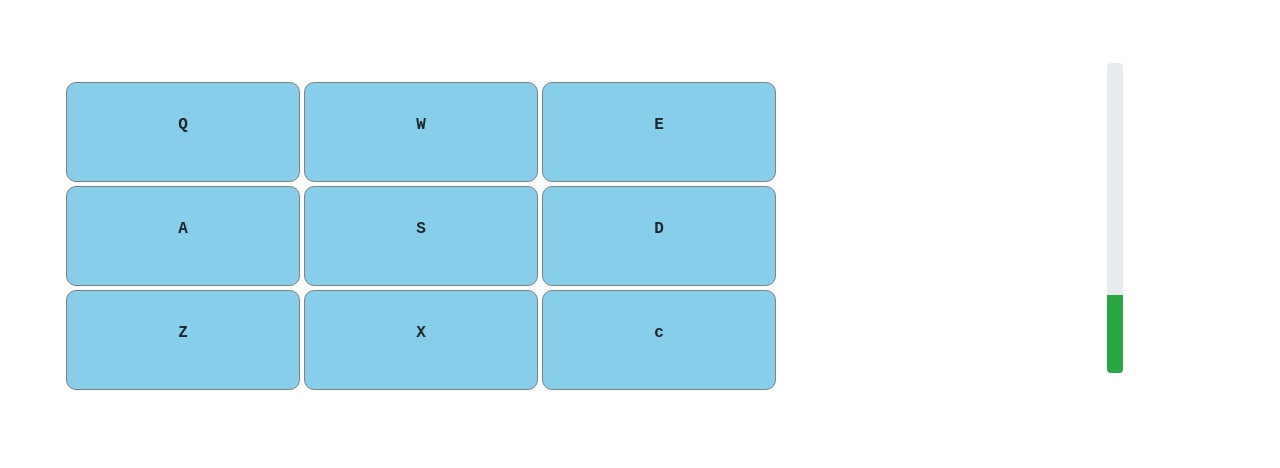
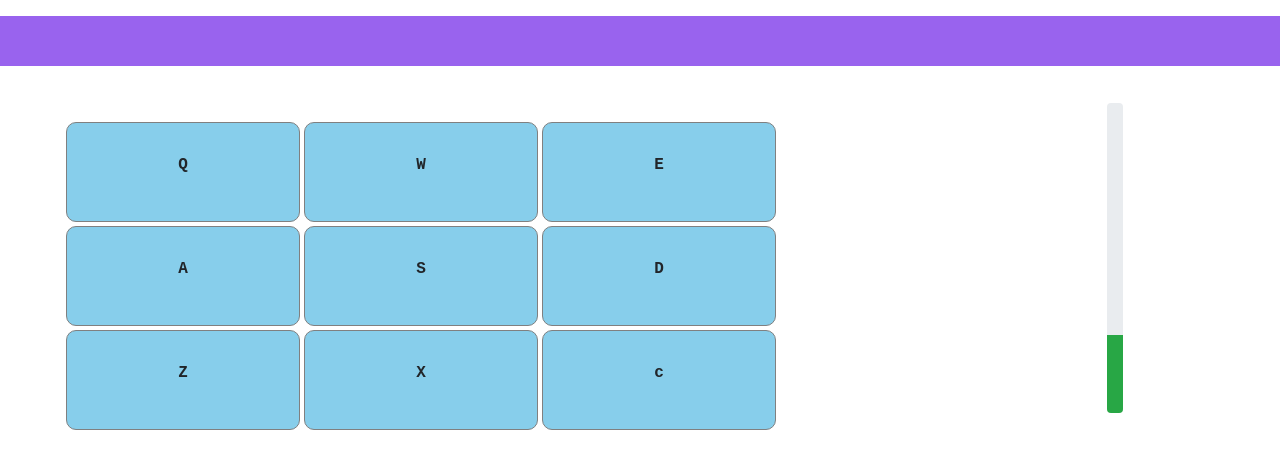
Before and after one commit to archiejnr/drum-machine, a React (Create React App) app in the folder drum-machine/: page / in a window 1280 px wide. Shown: the top 468 px of the page. Built offline with nearby package versions, Linux system fonts and the light colour scheme.

Commit message:
Display Panel added

```diff
--- a/drum-machine/src/App.css
+++ b/drum-machine/src/App.css
@@ -15,7 +15,7 @@
   display:inline-block;
   position:absolute;
   left:5%;
-  top:10%;
+  top:15%;
 }
 /*continue from making the design for the layout of the app*/
 .topLeft{
@@ -23,6 +23,7 @@
 }
 .topRight{}
 .topCenter{}
+
 .slider{
       -webkit-transform: rotate(90deg);
       -moz-transform: rotate(90deg);
@@ -31,7 +32,14 @@
       transform: rotate(270deg);
       position:relative;
       left:75%;
-      top:210px;
+      top:250px;
       width:310px;
       color:#00ff00;
 }
+#display{
+  width:100%;
+  height:50px;
+  text-align: center;
+  background:rgb(153, 99, 238);
+  padding-top:10px;
+}
--- a/drum-machine/src/App.js
+++ b/drum-machine/src/App.js
@@ -2,7 +2,8 @@ import React from 'react';
 import './App.css';
 import Drumpad from './components/Drumpad.js';
 import 'bootstrap/dist/css/bootstrap.min.css';
-import Slider from './components/Slider.js'
+import Slider from './components/Slider.js';
+import Display from './components/Display.js';
 
 //code starts here
 
@@ -73,29 +74,35 @@ class App extends React.Component{
         presed:false,
         position:'bottomRight',
         url:'http://s1download-universal-soundbank.com/mp3/sounds/14151.mp3'
-      }]
+      }],
+      displayedKey:null
     }
-    this.handleRelease=this.handleRelease.bind(this);
+//if there are any bindings to be done provided you ddnt use the arrow functions
   }
 
 playSound=(e)=>{
     const sound=new Audio(e.target.getAttribute('audio'));
     sound.play();
+    this.displayKey(e)
 }
-handleRelease(){
 
-  console.log('mouse released')
+displayKey=(e)=>{
+  this.setState({
+    displayedKey:e.target.getAttribute('id')
+  })
 }
   render(){
     return(<div>
               <div id="drum" >
-                  <Drumpad keys={this.state.keys} press={this.playSound} release={this.handleRelease}/>
+                  <Drumpad keys={this.state.keys} press={this.playSound}/>
               </div>
               <div id="slider">
                   <Slider/>
               </div>
+              <div id="display">
+                <Display value={this.state.displayedKey}/>
+              </div>
             </div>)
   }
 }
-
 export default App;
--- /dev/null
+++ b/drum-machine/src/components/Display.js
@@ -0,0 +1,12 @@
+import React from 'react';
+
+//code starts here
+
+
+function Display(props){
+  return( <div>
+            {props.value}
+          </div>)
+}
+
+export default Display;
--- a/drum-machine/src/components/Drumkeys.js
+++ b/drum-machine/src/components/Drumkeys.js
@@ -4,8 +4,6 @@ import 'bootstrap/dist/css/bootstrap.min.css';
 import {Col} from 'reactstrap';
 
 function Drumkeys(props){
-    let arr=props.keys;
-    console.log(arr)
   return (props.keys.map((item)=>(<Col
                                       audio={item.url}
                                       key={item.id}
```
